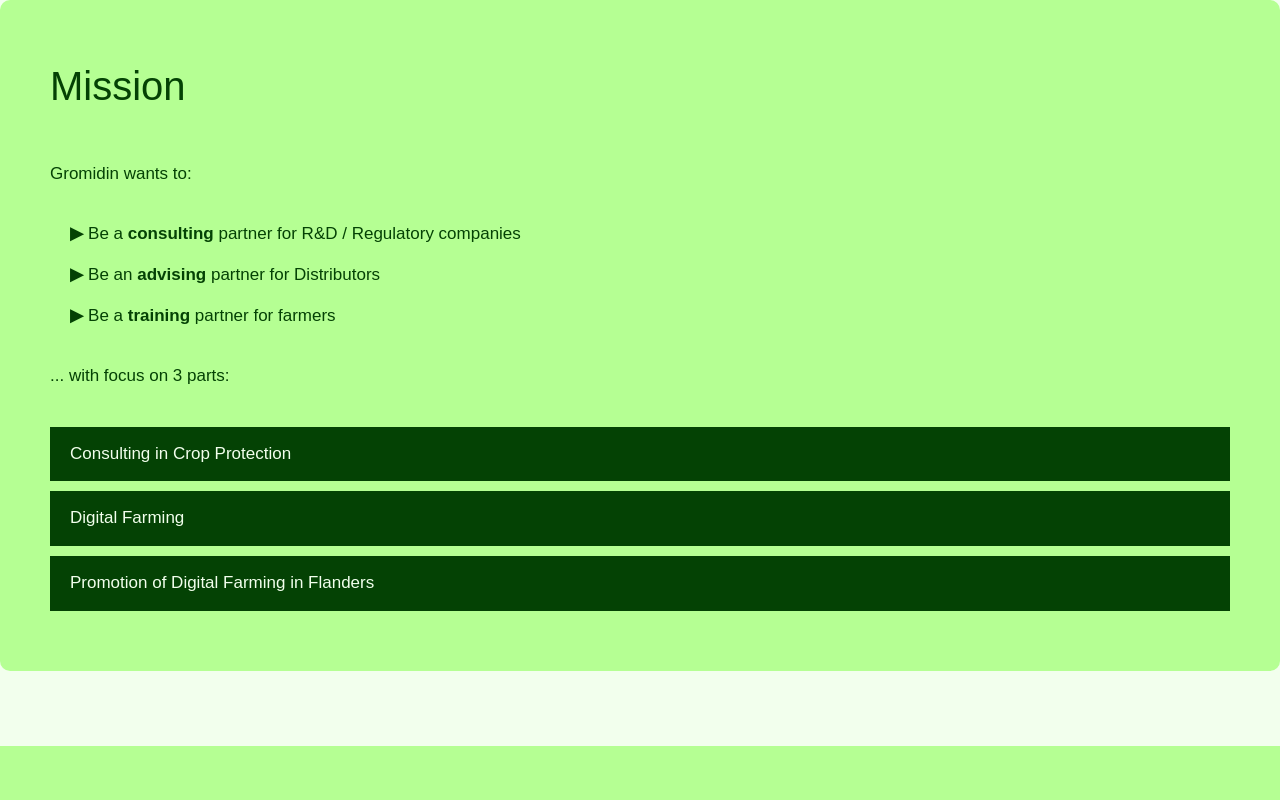
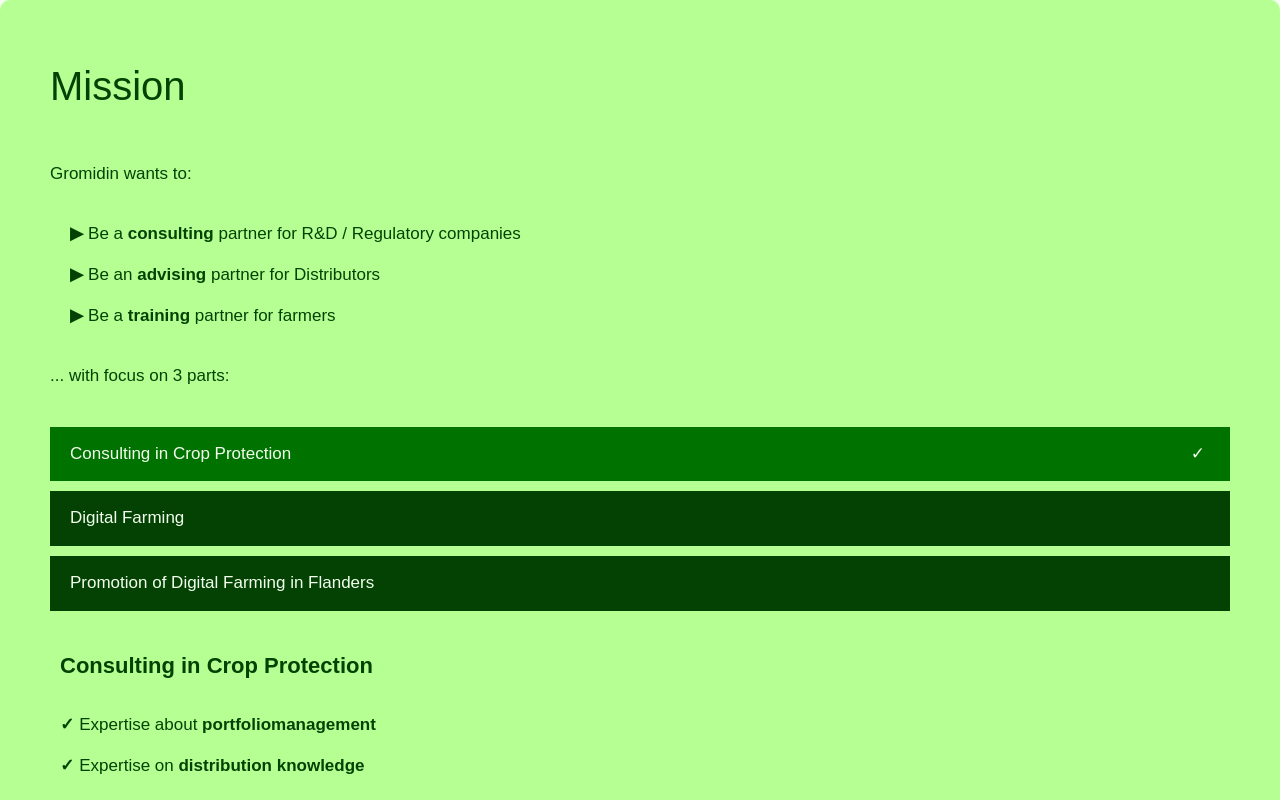
Before and after one commit to HiHighs/gromidin, a React (Vite) app: page /mission in a window 1280 px wide. Built offline with nearby package versions, Linux system fonts and the light colour scheme.

Commit message:
Default value 0 active mission

```diff
--- a/src/pages/Mission.tsx
+++ b/src/pages/Mission.tsx
@@ -16,7 +16,7 @@
   const part = new URLSearchParams(location.search).get('part');
 
   const [mobileMenuOpen, setMobileMenuOpen] = useState(false);
-  const [activeIndex, setActiveIndex] = useState(Number(part) - 1);
+  const [activeIndex, setActiveIndex] = useState(part ? Number(part) - 1 : 0);
   const containerRef = useRef<null | HTMLDivElement>(null);
 
   useEffect(() => {
```
